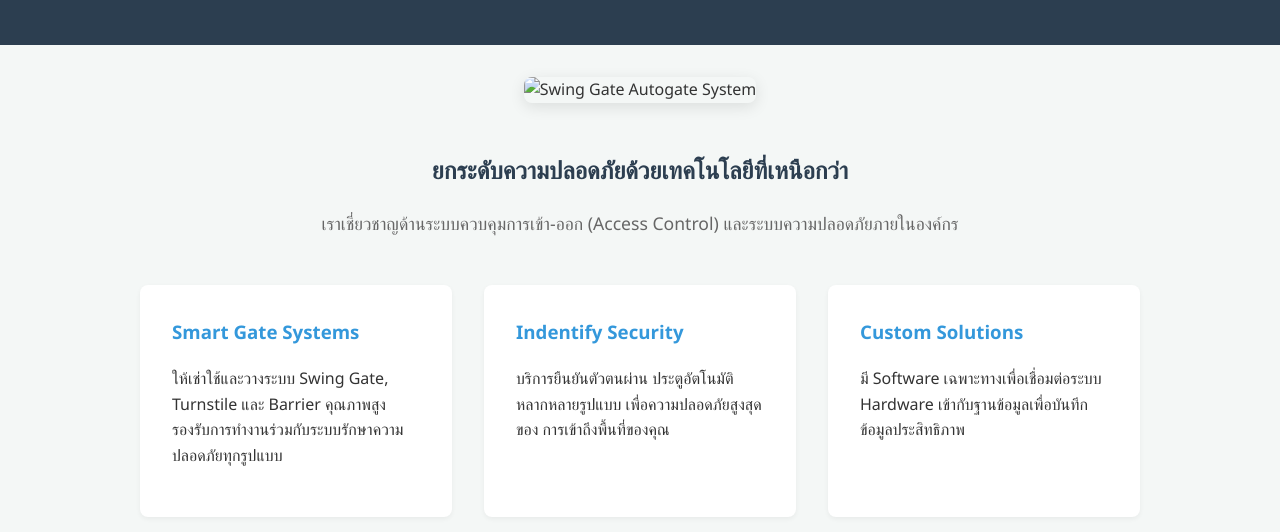
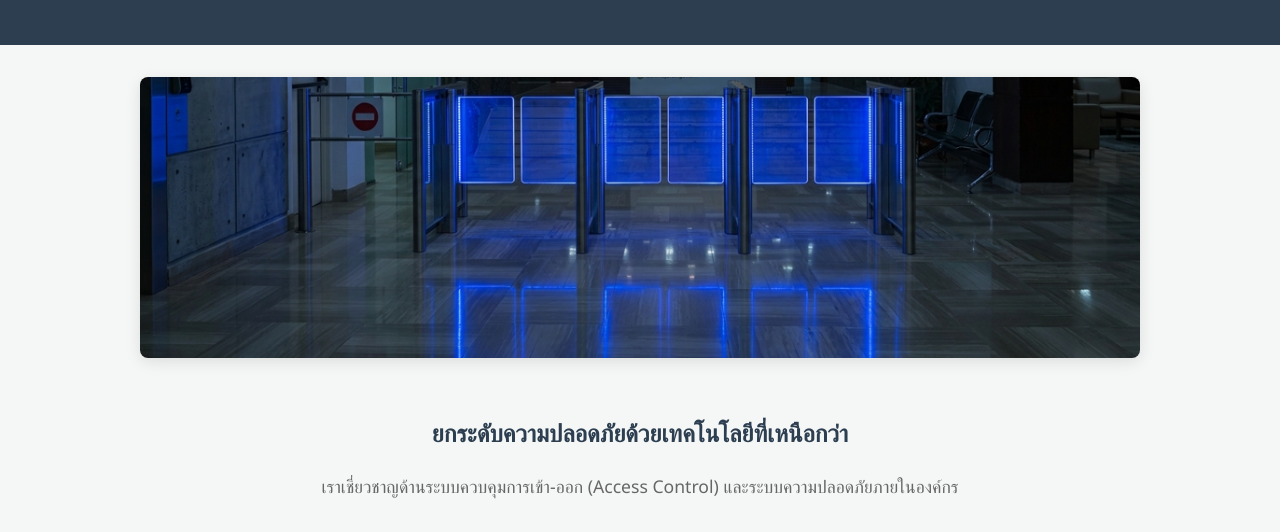
Before and after one commit to hotchaiwat/gatezkope-web, a plain HTML site: page index.html in a window 1280 px wide. Shown: the part 268-800 px from the top of the page. Drawn offline with Linux system fonts and the light colour scheme.

Commit message:
Update hero image source in index.html

```diff
--- a/index.html
+++ b/index.html
@@ -104,7 +104,7 @@
 </header>
 
 <div class="container">
-    <img src="swinggate2.jpg" alt="Swing Gate Autogate System" class="hero-image">
+    <img src="swing22.jpg" alt="Swing Gate Autogate System for Rentle" class="hero-image">
 
     <h2>ยกระดับความปลอดภัยด้วยเทคโนโลยีที่เหนือกว่า</h2>
     <p class="subtitle">เราเชี่ยวชาญด้านระบบควบคุมการเข้า-ออก (Access Control) และระบบความปลอดภัยภายในองค์กร</p>
```
